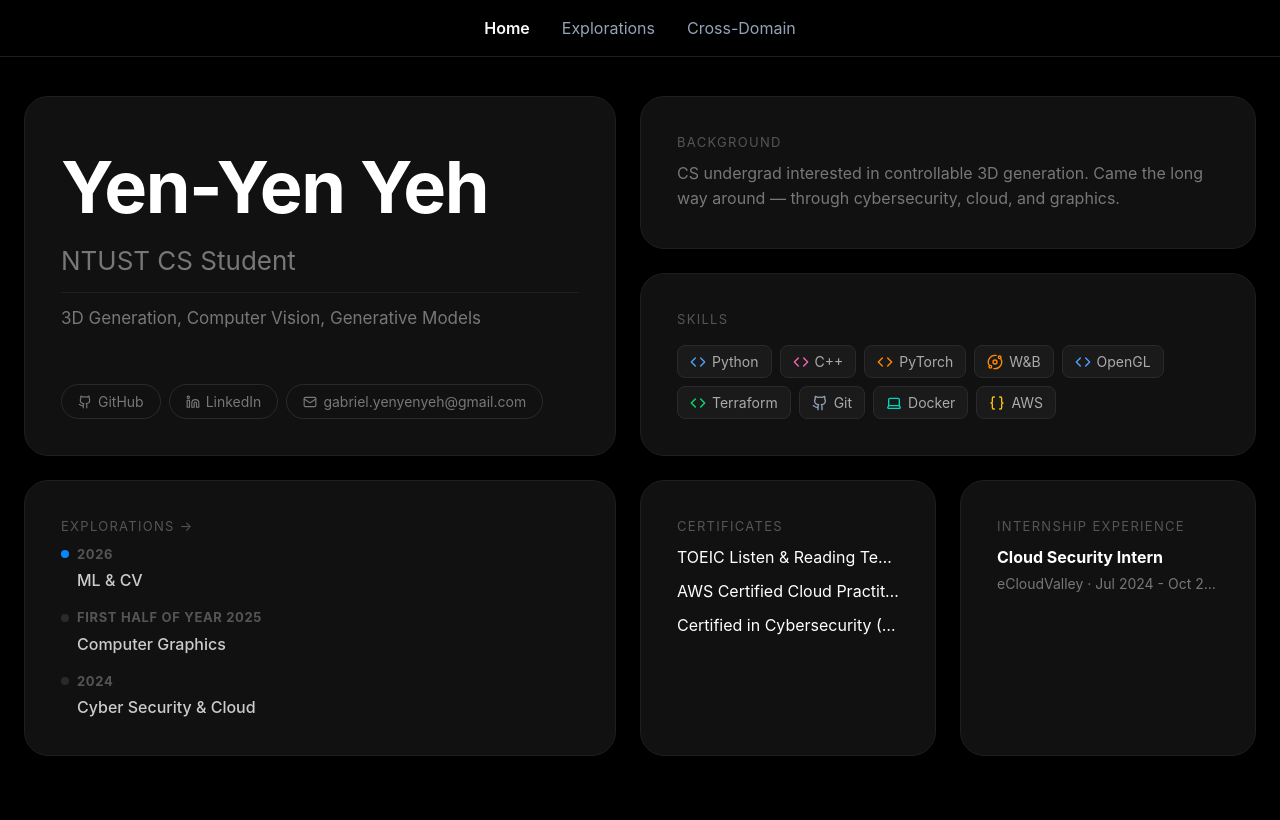
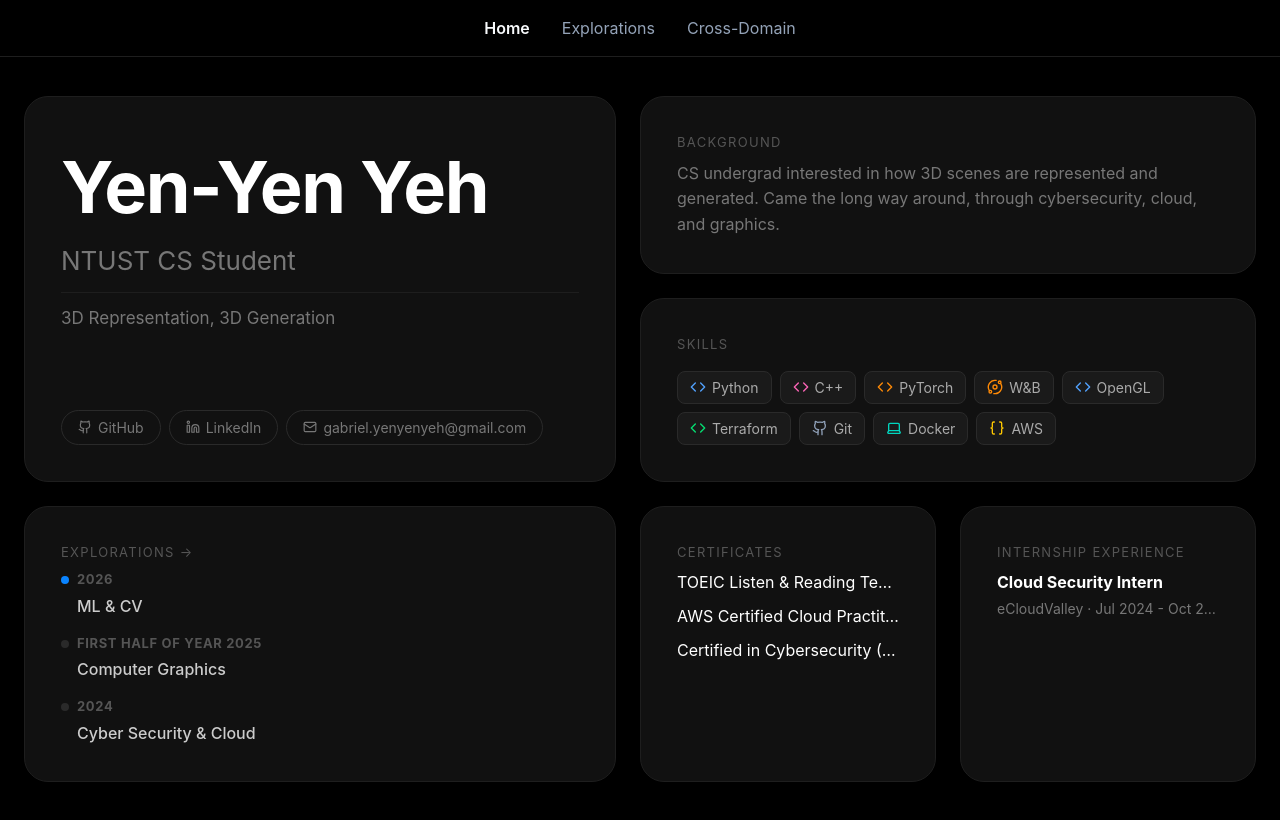
Before and after one commit to Gabriel9208/Gabriel9208.github.io, a React (Vite) app: page / in a window 1280 px wide. Shown: the top 820 px of the page. Built offline with nearby package versions, Linux system fonts and the light colour scheme.

Commit message:
Add content

```diff
--- a/src/data/journey.json
+++ b/src/data/journey.json
@@ -1,17 +1,18 @@
 {
   "meta": {
     "title": "Interests Explorations",
-    "subtitle": "I'm interested in controllable 3D generation, building foundations in machine learning and computer vision along the way. I came here the long way around — through cybersecurity, blockchain, and graphics."
+    "subtitle": "I'm interested in 3D representation, which shapes how 3D scenes can be reasoned about and generated. I came here the long way around, through cybersecurity, cloud, and graphics."
   },
   "entries": [
     {
       "time": "2026",
       "heading": "ML & CV",
-      "content": "Started in computer graphics, now building foundations in deep learning and computer vision. Looking toward 3D generation.",
+      "content": "Started in computer graphics, now building foundations in deep learning and computer vision. Looking toward 3D representation and generation.",
       "tags": [
         "Deep Learning",
         "Computer Vision",
-        "Multiview Geometry"
+        "Multiview Geometry",
+        "3D Representation"
       ]
     },
     {
--- a/src/pages/Welcome.tsx
+++ b/src/pages/Welcome.tsx
@@ -43,7 +43,7 @@ export default function Welcome() {
             <p style={{ fontSize: 26, color: '#777' }}>NTUST CS Student</p>
             <Divider />
             <p style={{ fontSize: 17, color: '#777', lineHeight: 1.6 }}>
-              3D Generation, Computer Vision, Generative Models
+              3D Representation, 3D Generation
             </p>
             <div style={{ marginTop: 'auto', paddingTop: 20, display: 'flex', flexWrap: 'wrap', gap: 8 }}>
               {[
@@ -66,7 +66,7 @@ export default function Welcome() {
           <BentoCell className="md:col-[2/4] md:row-[1/2]">
             <Label text="background" />
             <p style={{ fontSize: 16, color: '#777', lineHeight: 1.6 }}>
-              CS undergrad interested in controllable 3D generation. Came the long way around — through cybersecurity, cloud, and graphics.
+              CS undergrad interested in how 3D scenes are represented and generated. Came the long way around, through cybersecurity, cloud, and graphics.
             </p>
           </BentoCell>
 
```
